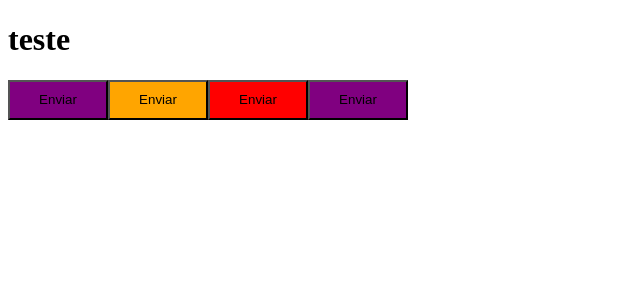
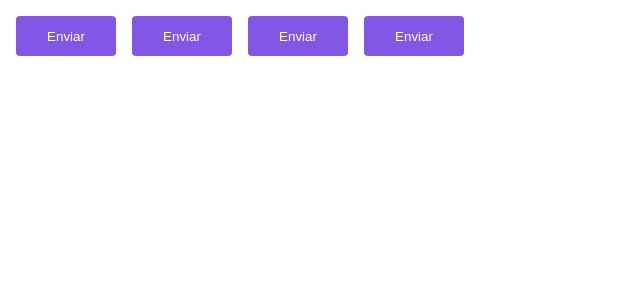
Before and after one commit to andrealvimc/ignite-timer, a React (Vite) app: page / in a window 1280 px wide. Shown: the top 300 px of the page, without its empty margins (0-640 px from the left). Built offline with nearby package versions, Linux system fonts and the light colour scheme.

Commit message:
fix: declaração de tipos do tema

```diff
--- a/src/App.tsx
+++ b/src/App.tsx
@@ -1,14 +1,16 @@
+import { ThemeProvider } from "styled-components";
+
 import { Button } from "./components/Button";
+import { defaultTheme } from "./styles/themes/default";
 
 export function App() {
 
   return (
-    <><h1>teste</h1>
-
+    <ThemeProvider theme={defaultTheme}>
       <Button variant="primary" />
       <Button variant="secondary" />
       <Button variant="danger" />
       <Button />
-    </>
+    </ThemeProvider>
   )
 }
--- a/src/components/Button/styles.ts
+++ b/src/components/Button/styles.ts
@@ -16,8 +16,14 @@
 export const ButtonContainer = styled.button<ButtonContainerProps>`
   width: 100px;
   height: 40px;
+  border: 0;
+  border-radius: 4px;
+  margin: 8px;
 
-  ${(props) => css`
+  background-color: ${(props) => props.theme.primary};
+  color: ${(props) => props.theme.white};
+
+  /* ${(props) => css`
     background-color: ${buttonVariants[props.variant]};
-  `}
+  `} */
 `;
--- /dev/null
+++ b/src/styles/themes/default.ts
@@ -0,0 +1,5 @@
+export const defaultTheme = {
+  white: '#FFF',
+  primary: '#8257e6',
+  secondary: 'orange',
+};
```
Also changed, not shown: src/@types/styles.d.ts (added, +8 -0 lines).
